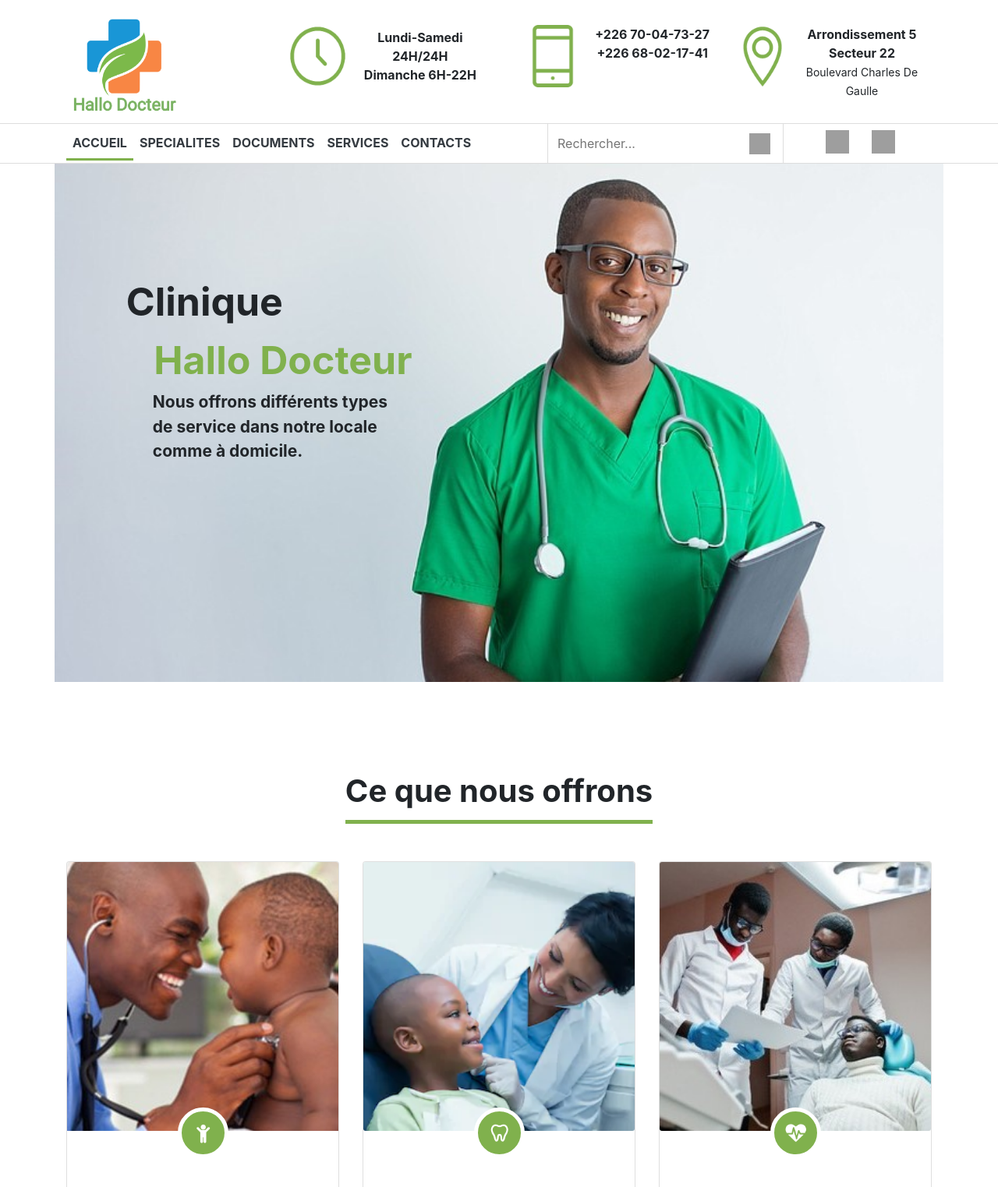
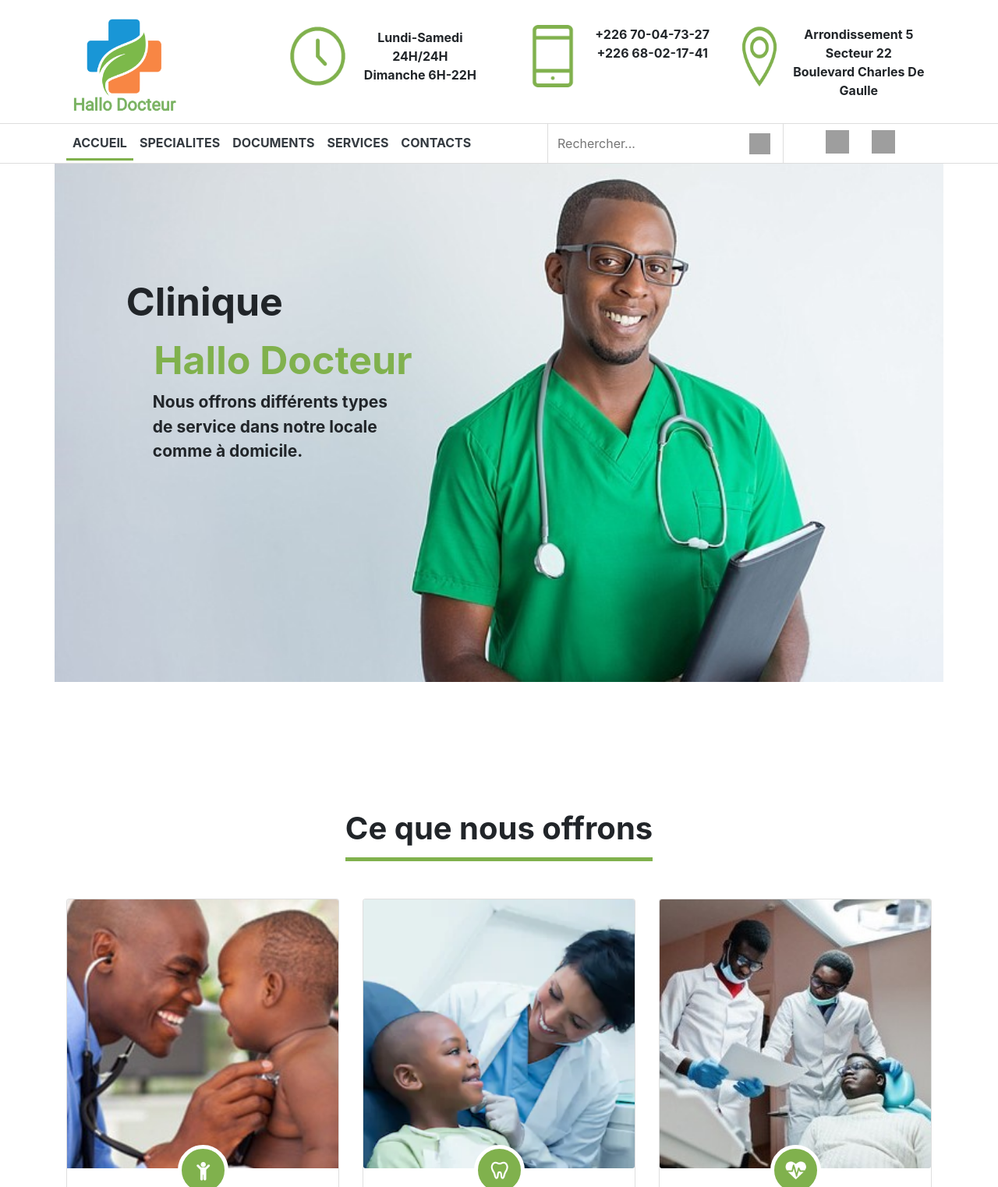
Before and after one commit to Aboubakary833/Site-Hallo-Docteur, a plain HTML site: page public/index.html in a window 1280 px wide. Shown: the top 1523 px of the page at 78% size. Drawn offline with Linux system fonts and the light colour scheme; grey boxes are pictures that could not be loaded.

Commit message:
Site Hallo Docteur

```diff
--- a/public/index.html
+++ b/public/index.html
@@ -114,6 +114,10 @@ footer {color: #80b14dff;}
     opacity: 1;
     transform: translateY(0px);
 }
+@media(max-width: 389px) {
+    .heading > span {font-size: 30px;}
+}
+
     </style>
 </head>
 <body>
@@ -141,7 +145,7 @@ footer {color: #80b14dff;}
             </div>
             <p class="d-none d-md-block hpm-text">Nous offrons différents types<br> de service dans notre locale <br>comme à domicile.</p>
         </div>
-        <div class="row heading element mt-n5">
+        <div class="row heading element">
             <span class="mx-auto">Ce que nous offrons</span>
         </div>
         <div class="row mt-5">
--- a/src/components/AppHeader.js
+++ b/src/components/AppHeader.js
@@ -20,15 +20,15 @@ export default class AppHeader extends HTMLElement {
                     <img src="${this.getAttribute('icons')}/phone.png" alt="Téléphone" class="mx-auto header-icon">
                     <div class="titles_block">
                         <span>+226 70-04-73-27</span><br>
-                        <span>+226 68-02-17-41</span>
+                        <span class="sub_title_hidden_2">+226 68-02-17-41</span>
                     </div>
                 </div>
                 <div class="col-4 col-md-3 d-flex flex-column flex-lg-row text-center mt-4 header-block">
                     <img src="${this.getAttribute('icons')}/pin.png" alt="Localisation" class="mx-auto header-icon">
                     <div class="titles_block">
                         <span>Arrondissement 5</span><br>
-                        <span>Secteur 22</span><br>
-                        <span class="sub_title">Boulevard Charles De Gaulle</span>
+                        <span class="sub_title_hidden_2">Secteur 22</span><br>
+                        <span class="sub_title_hidden_1">Boulevard Charles De Gaulle</span>
                     </div>
                 </div>
             </div>
@@ -218,7 +218,7 @@ export default class AppHeader extends HTMLElement {
             font-size: 12px;
             font-weight: bolder;
         }
-        .titles_block > .sub_title{display: none;}
+        .titles_block > .sub_title_hidden_1{display: none;}
             .header-icon{
             width: 50px;
             height: 50px;
@@ -238,6 +238,7 @@ export default class AppHeader extends HTMLElement {
             width: 35px;
             height: 40px;
         }
+        .sub_title_hidden_2 {display: none;}
     }
     .sublinks_1, .sublinks_2{
         width: auto;
```
